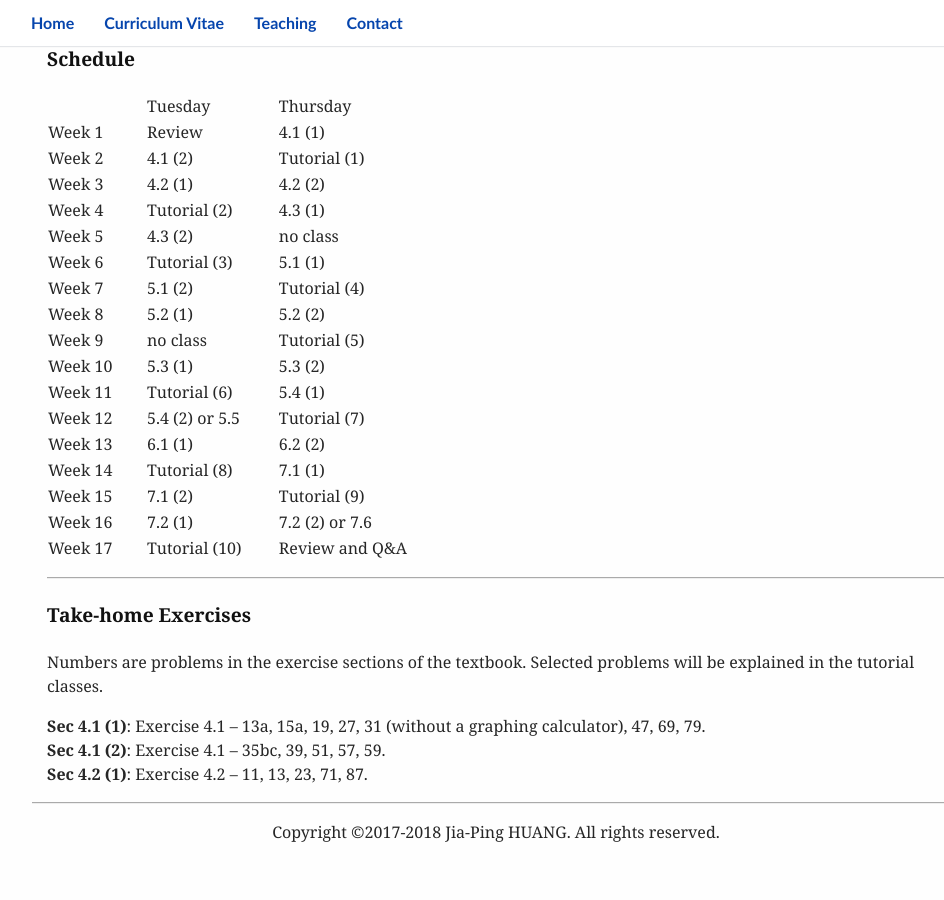
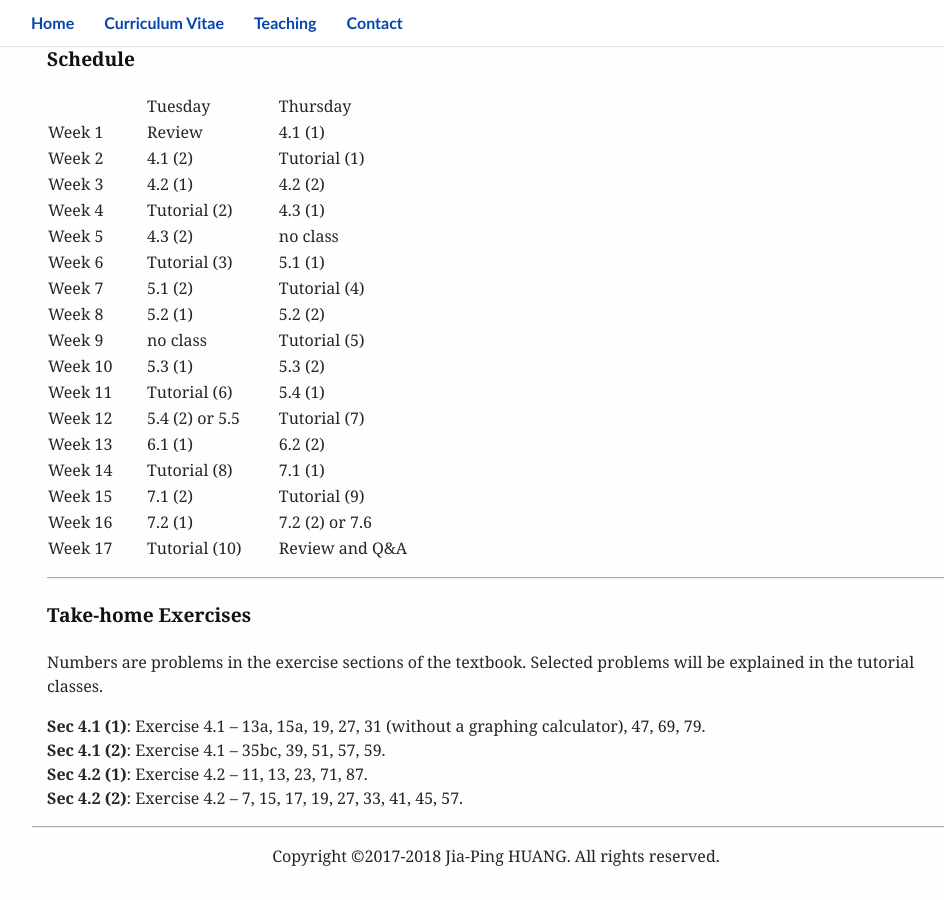
Before and after one commit to huangjp28/huangjp28.github.io, a Jekyll site: the page built from _teaching/03_calculus2.md, in a window 1280 px wide and 900 px high, scrolled down 1282 px. Shown: the whole window, without its empty margins (144-1088 px from the left). Built offline with Jekyll 4.4.1, drawn with Linux system fonts in a browser that asks for light colours; some web fonts are replaced; before the commit the page ends 2158 px from its top, so only the background shows below that.

Commit message:
update 20180321

```diff
--- a/_teaching/03_calculus2.md
+++ b/_teaching/03_calculus2.md
@@ -79,3 +79,4 @@ Numbers are problems in the exercise sections of the textbook. Selected problems
 **Sec 4.1 (1)**: Exercise 4.1 -- 13a, 15a, 19, 27, 31 (without a graphing calculator), 47, 69, 79.
 **Sec 4.1 (2)**: Exercise 4.1 -- 35bc, 39, 51, 57, 59.
 **Sec 4.2 (1)**: Exercise 4.2 -- 11, 13, 23, 71, 87.
+**Sec 4.2 (2)**: Exercise 4.2 -- 7, 15, 17, 19, 27, 33, 41, 45, 57.
```
